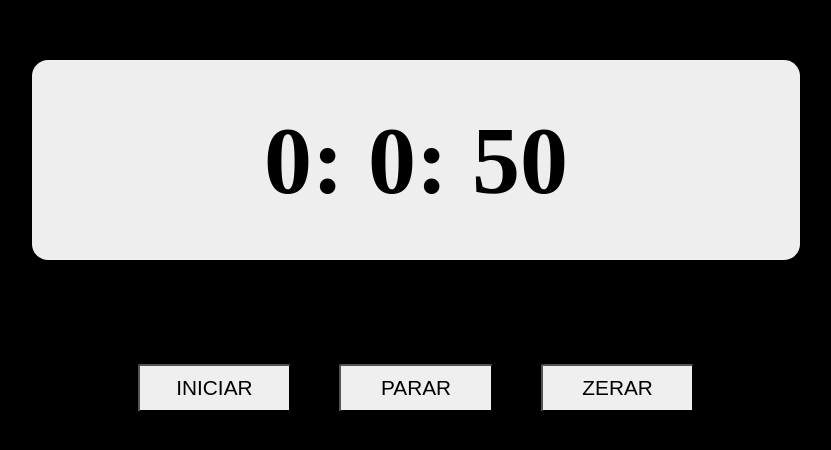
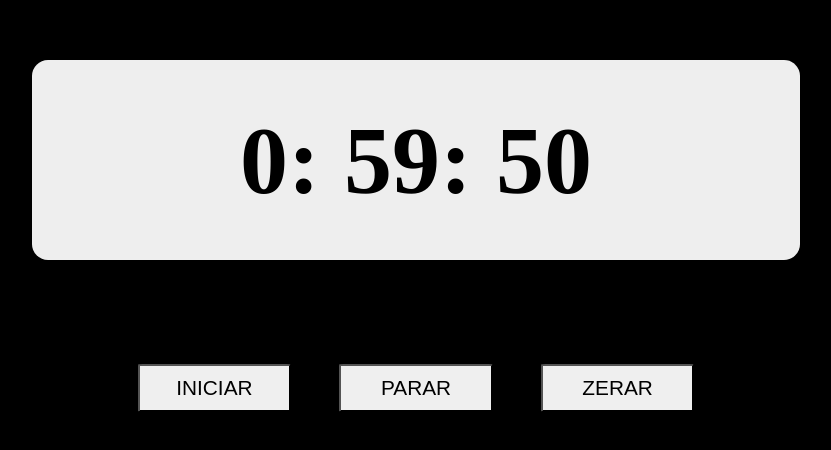
Before and after one commit to gooncalvesgaby/cronometro, a React (Vite) app: page / in a window 1280 px wide. Shown: the part 152-602 px from the top of the page, without its empty margins (224-1055 px from the left). Built offline with nearby package versions, Linux system fonts and the light colour scheme.

Commit message:
alterando variavel de horas

```diff
--- a/src/Components/Cronometro/Header.jsx
+++ b/src/Components/Cronometro/Header.jsx
@@ -3,7 +3,7 @@ import React, { useState, useEffect } from "react"
 
 function Header() {
 
-    let [minutes, setMinutes] = useState(0)
+    let [minutes, setMinutes] = useState(59)
     let [hours, setHours] = useState(0)
     let [seconds, setSeconds] = useState(50)
     let intervalSeconds;
@@ -13,6 +13,7 @@ function Header() {
         intervalSeconds = setInterval(() => {
             setSeconds(seconds += 1)
             startMinutes()
+            startHours()
         }, 1000)
     }
 
@@ -20,9 +21,16 @@ function Header() {
     function startMinutes() {
 
         if(seconds == 60) {
-            clearInterval(intervalSeconds)
             setMinutes(minutes += 1)
             setSeconds(seconds = 0)
+        }
+    }
+
+    function startHours() {
+        if(minutes == 60) {
+            setHours(hours += 1)
+            setMinutes(minutes = 0)
+
         }
     }
 
```
